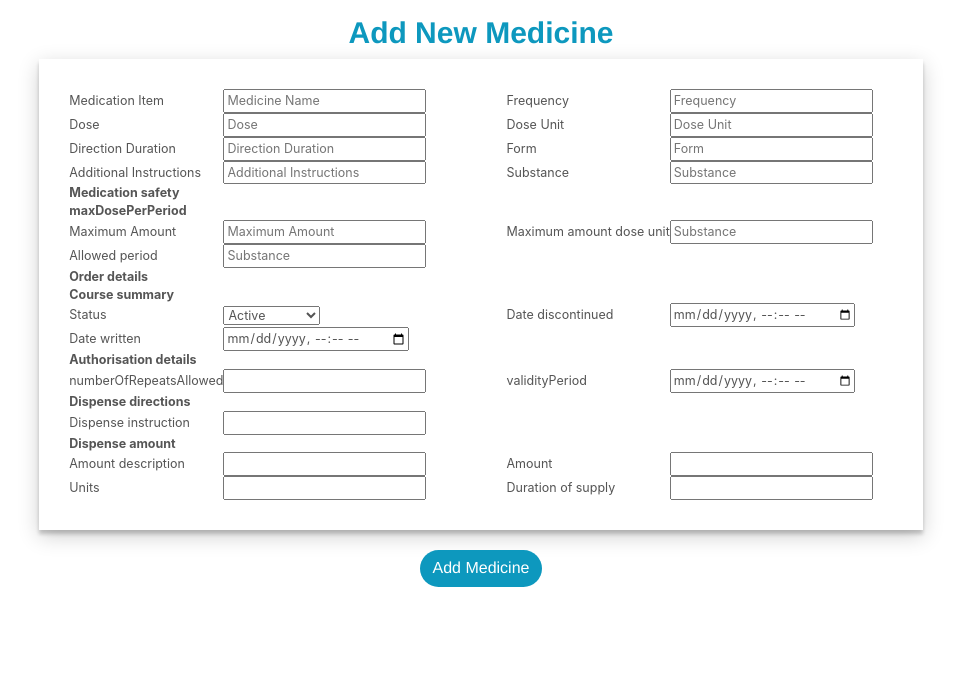
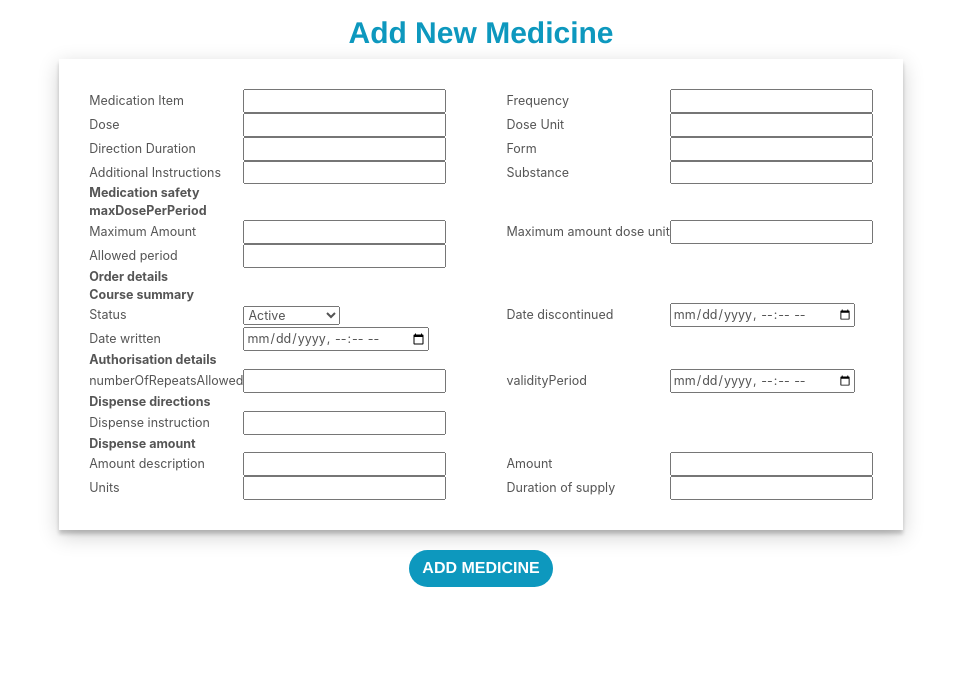
Before and after one commit to KABIR09/Open_HMS, a Django app: template templates/hospital/doctor_add_medicine.html in a window 1280 px wide. Shown: the part 126-800 px from the top of the page, without its empty margins (159-1120 px from the left). Run offline with Django 3.2, Linux system fonts and the light colour scheme; the template is opened without the code that fills it, so the values that code supplies are empty; some libraries are stand-ins or nearby versions.

Commit message:
few changes in add medicine ui

```diff
--- a/templates/hospital/doctor_add_medicine.html
+++ b/templates/hospital/doctor_add_medicine.html
@@ -40,10 +40,11 @@
 
         }
         .btn-white{
+            text-transform: uppercase;
           background-color:#0D98BE;
           border-radius: 50px;
           font-size: medium;
-
+          font-weight: bold;
           color:white;
 
 
@@ -65,8 +66,11 @@
 
           }
         .field {
-            padding-right: 50px;
+            padding-right: 30px;
+
+
         }
+
         .field-top{
             padding-top: 30px;
         }
@@ -85,15 +89,17 @@
         .container{
 
             overflow-y: scroll;
+
         }
     </style>
+
 </head>
-<div class="container">
+<div class="container" style="margin-top: -40 px;">
     <form method="POST">
         {% csrf_token %}
         <!-- On tables -->
 
-                 <h2 >Add New Medicine</h2>
+        <h2 >Add New Medicine</h2>
 
         <table class="table-class">
             <tr class="tr-info">
@@ -102,7 +108,7 @@
                         Medication Item
                     </td>
                     <td class="field-top">
-                        <input type="text" required name="medicationItem" required placeholder="Medicine Name" value="">
+                        <input type="text" required name="medicationItem" required  value="">
                     </td>
                 <!-- </tr>
                 <tr> -->
@@ -110,7 +116,7 @@
                         Frequency
                     </td>
                     <td class="field-top">
-                        <input type="number" required name="frequency" required placeholder="Frequency" value="">
+                        <input type="number" required name="frequency" required value="">
                     </td>
                 </tr>
                 <tr>
@@ -118,7 +124,7 @@
                         Dose
                     </td>
                     <td class="field">
-                        <input type="number" required name="dose" required placeholder="Dose" value="">
+                        <input type="number" required name="dose" required value="">
                     </td>
                 <!-- </tr>
                 <tr> -->
@@ -126,7 +132,7 @@
                         Dose Unit
                     </td>
                     <td class="field">
-                        <input type="text" required name="doseUnit" required placeholder="Dose Unit" value="">
+                        <input type="text" required name="doseUnit" required  value="">
                     </td>
                 </tr>
                 <tr>
@@ -134,7 +140,7 @@
                         Direction Duration
                     </td>
                     <td class="field">
-                        <input type="text" required name="directionDuration" required placeholder="Direction Duration" value="">
+                        <input type="text" required name="directionDuration" required  value="">
                     </td>
                 <!-- </tr>
                 <tr> -->
@@ -142,7 +148,7 @@
                         Form
                     </td>
                     <td class="field">
-                        <input type="text" required name="form" required placeholder="Form" value="">
+                        <input type="text" required name="form" required  value="">
                     </td>
                 </tr>
                 <tr>
@@ -150,7 +156,7 @@
                         Additional Instructions
                     </td>
                     <td class="field">
-                        <input type="text" required name="additionalInstruc" required placeholder="Additional Instructions" value="">
+                        <input type="text" required name="additionalInstruc" required value="">
                     </td>
                 <!-- </tr>
                 <tr> -->
@@ -158,7 +164,7 @@
                         Substance
                     </td>
                     <td class="field">
-                        <input type="text" required name="substance" required placeholder="Substance" value="">
+                        <input type="text" required name="substance" required  value="">
                     </td>
                 </tr>
                 <tr class="last">
@@ -176,7 +182,7 @@
                         Maximum Amount
                     </td>
                     <td class="field">
-                        <input type="text" required name="safetyAmount" placeholder="Maximum Amount" value="">
+                        <input type="text" required name="safetyAmount" value="">
                     </td>
                 <!-- </tr>
                 <tr> -->
@@ -184,7 +190,7 @@
                         Maximum amount dose unit
                     </td>
                     <td class="field">
-                        <input type="text" required name="safetyDoseUnit" placeholder="Substance" value="">
+                        <input type="text" required name="safetyDoseUnit" value="">
                     </td>
                 </tr>
                 <tr>
@@ -192,7 +198,7 @@
                         Allowed period
                     </td>
                     <td class="field">
-                        <input type="text" required name="safetyAllowedPer" placeholder="Substance" value="">
+                        <input type="text" required name="safetyAllowedPer" value="">
                     </td>
                 </tr>
 
@@ -227,7 +233,7 @@
                         Date discontinued
                     </td>
                     <td class="field">
-                        <input type="datetime-local" required name="orderDateDisc" placeholder="Substance" value="">
+                        <input type="datetime-local" required name="orderDateDisc" value="">
                     </td>
                 </tr>
                 <tr>
@@ -235,7 +241,7 @@
                         Date written
                     </td>
                     <td class="field">
-                        <input type="datetime-local" required name="orderDateWritten" placeholder="Substance" value="">
+                        <input type="datetime-local" required name="orderDateWritten"  value="">
                     </td>
                 </tr>
                 <tr>
@@ -247,7 +253,7 @@
                         numberOfRepeatsAllowed
                     </td>
                     <td class="field">
-                        <input type="number" required name="authRepeat" placeholder="" value="">
+                        <input type="number" required name="authRepeat"  value="">
                     </td>
                 <!-- </tr>
                 <tr> -->
@@ -255,7 +261,7 @@
                         validityPeriod
                     </td>
                     <td class="field">
-                        <input type="datetime-local" required name="authValPer" placeholder="" value="">
+                        <input type="datetime-local" required name="authValPer"  value="">
                     </td>
                 </tr>
                 <tr>
@@ -267,7 +273,7 @@
                         Dispense instruction
                     </td>
                     <td class="field">
-                        <input type="text" required name="dispInstruc" placeholder="" value="">
+                        <input type="text" required name="dispInstruc"  value="">
                     </td>
                 </tr>
                 <tr>
@@ -280,7 +286,7 @@
                         Amount description
                     </td>
                     <td class="field">
-                        <input type="text" required name="dispDescrip" placeholder="" value="">
+                        <input type="text" required name="dispDescrip"  value="">
                     </td>
                 <!-- </tr>
                 <tr> -->
```
Also changed, not shown: templates/hospital/patient_new_prescription.html (+14 -9 lines).
